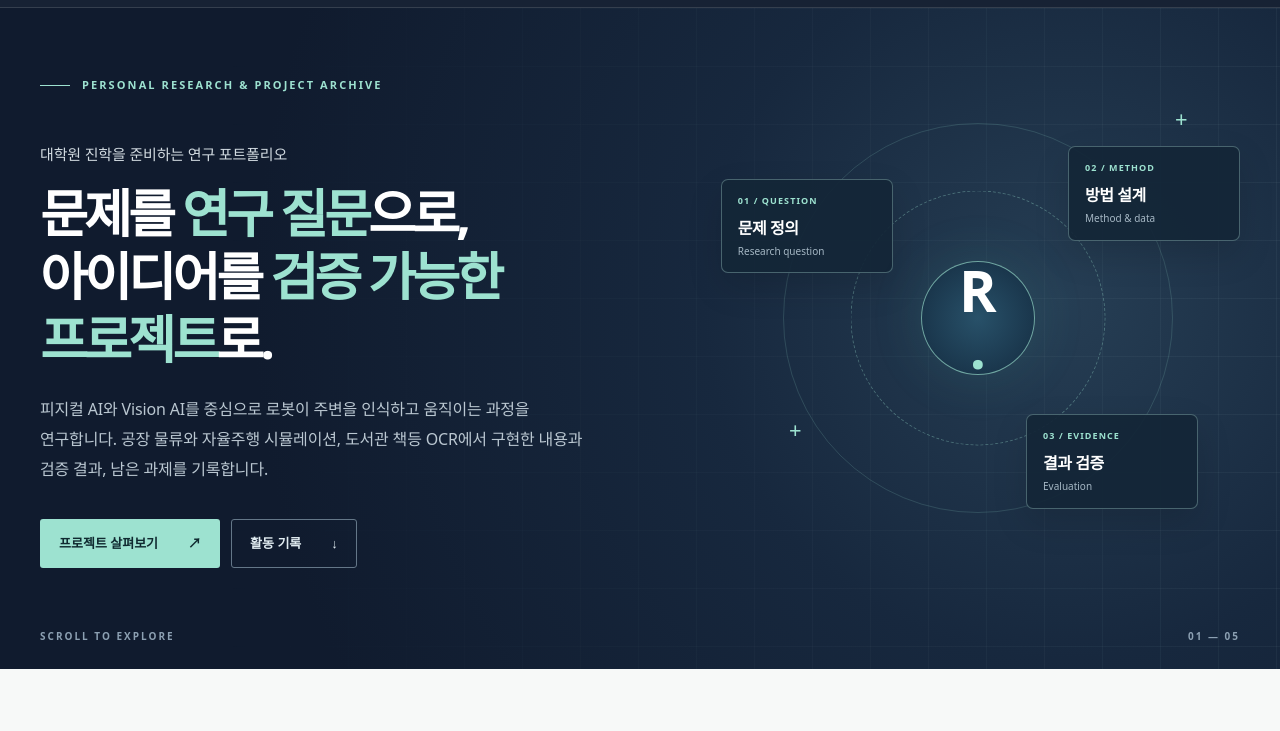
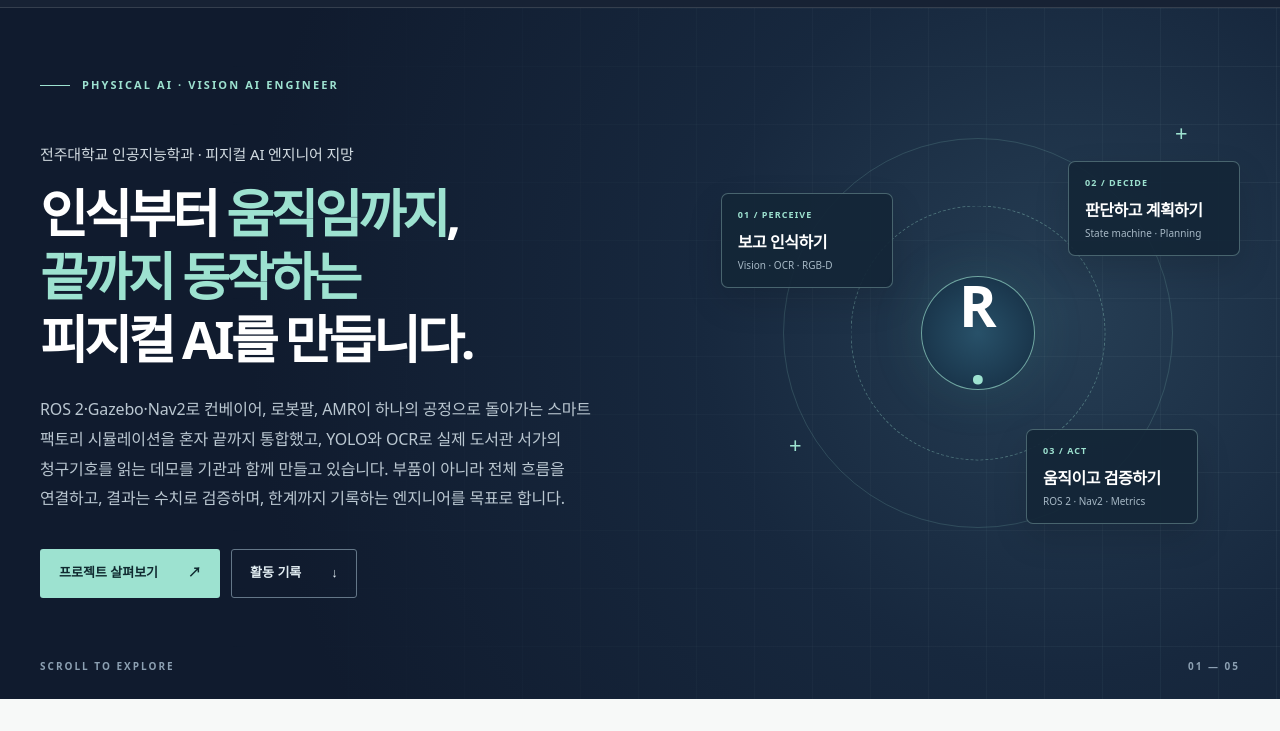
Before and after one commit to GitHaewon/portfolio-lab, a plain HTML site: page index.html in a window 1280 px wide. Shown: the part 69-800 px from the top of the page. Drawn offline with Linux system fonts and the light colour scheme.

Commit message:
첫 화면을 기업용 자기소개로 변경
Co-Authored-By: Claude Opus 5.5 <noreply@anthropic.com>
Claude-Session: https://claude.ai/code/session_01XZufs6RKu1kzWjaacktiZh

```diff
--- a/index.html
+++ b/index.html
@@ -4,11 +4,11 @@
   <meta charset="utf-8">
   <meta name="viewport" content="width=device-width, initial-scale=1">
   <meta name="theme-color" content="#101b2e">
-  <meta name="description" content="피지컬 AI와 컴퓨터 비전 프로젝트의 구현과 검증 과정을 정리한 연구 포트폴리오입니다.">
+  <meta name="description" content="로봇이 보고, 판단하고, 움직이는 과정을 시스템으로 구현하는 피지컬 AI · Vision AI 엔지니어 지망생의 포트폴리오입니다.">
   <meta property="og:type" content="website">
   <meta property="og:locale" content="ko_KR">
   <meta property="og:title" content="AI Research Portfolio | 연구 포트폴리오">
-  <meta property="og:description" content="문제를 연구 질문으로, 아이디어를 검증 가능한 프로젝트로.">
+  <meta property="og:description" content="인식부터 움직임까지, 끝까지 동작하는 피지컬 AI를 만듭니다.">
   <title>AI Research Portfolio | 연구 포트폴리오</title>
   <link rel="icon" href="assets/favicon.svg" type="image/svg+xml">
   <link rel="stylesheet" href="assets/style.css?v=activity-groups">
@@ -34,18 +34,18 @@
       <div class="hero-grid" aria-hidden="true"></div>
       <div class="container hero-layout">
         <div class="hero-copy">
-          <p class="eyebrow"><span class="eyebrow-line"></span> PERSONAL RESEARCH &amp; PROJECT ARCHIVE</p>
-          <p class="hero-overline">대학원 진학을 준비하는 연구 포트폴리오</p>
-          <h1 id="hero-title">문제를 <em>연구 질문</em>으로,<br>아이디어를 <em>검증 가능한 프로젝트</em>로.</h1>
-          <p class="hero-description">피지컬 AI와 Vision AI를 중심으로 로봇이 주변을 인식하고 움직이는 과정을 연구합니다. 공장 물류와 자율주행 시뮬레이션, 도서관 책등 OCR에서 구현한 내용과 검증 결과, 남은 과제를 기록합니다.</p>
+          <p class="eyebrow"><span class="eyebrow-line"></span> PHYSICAL AI · VISION AI ENGINEER</p>
+          <p class="hero-overline">전주대학교 인공지능학과 · 피지컬 AI 엔지니어 지망</p>
+          <h1 id="hero-title">인식부터 <em>움직임까지</em>,<br><em>끝까지 동작하는</em><br>피지컬 AI를 만듭니다.</h1>
+          <p class="hero-description">ROS 2·Gazebo·Nav2로 컨베이어, 로봇팔, AMR이 하나의 공정으로 돌아가는 스마트 팩토리 시뮬레이션을 혼자 끝까지 통합했고, YOLO와 OCR로 실제 도서관 서가의 청구기호를 읽는 데모를 기관과 함께 만들고 있습니다. 부품이 아니라 전체 흐름을 연결하고, 결과는 수치로 검증하며, 한계까지 기록하는 엔지니어를 목표로 합니다.</p>
           <div class="hero-actions"><a class="button button-light" href="#projects">프로젝트 살펴보기 <span aria-hidden="true">↗</span></a><a class="button button-ghost" href="#activities">활동 기록 <span aria-hidden="true">↓</span></a></div>
         </div>
-        <div class="hero-art" role="img" aria-label="연구 질문, 실험, 검증 과정을 연결한 추상적 다이어그램">
+        <div class="hero-art" role="img" aria-label="인식, 판단, 실행을 연결한 피지컬 AI 흐름을 표현한 추상적 다이어그램">
           <div class="orbit orbit-one"></div><div class="orbit orbit-two"></div>
           <span class="art-cross art-cross-one">+</span><span class="art-cross art-cross-two">+</span>
-          <div class="art-node art-node-one"><span class="art-index">01 / QUESTION</span><strong>문제 정의</strong><small>Research question</small></div>
-          <div class="art-node art-node-two"><span class="art-index">02 / METHOD</span><strong>방법 설계</strong><small>Method &amp; data</small></div>
-          <div class="art-node art-node-three"><span class="art-index">03 / EVIDENCE</span><strong>결과 검증</strong><small>Evaluation</small></div>
+          <div class="art-node art-node-one"><span class="art-index">01 / PERCEIVE</span><strong>보고 인식하기</strong><small>Vision · OCR · RGB-D</small></div>
+          <div class="art-node art-node-two"><span class="art-index">02 / DECIDE</span><strong>판단하고 계획하기</strong><small>State machine · Planning</small></div>
+          <div class="art-node art-node-three"><span class="art-index">03 / ACT</span><strong>움직이고 검증하기</strong><small>ROS 2 · Nav2 · Metrics</small></div>
           <span class="art-center">R<span>.</span></span>
         </div>
       </div>
```
